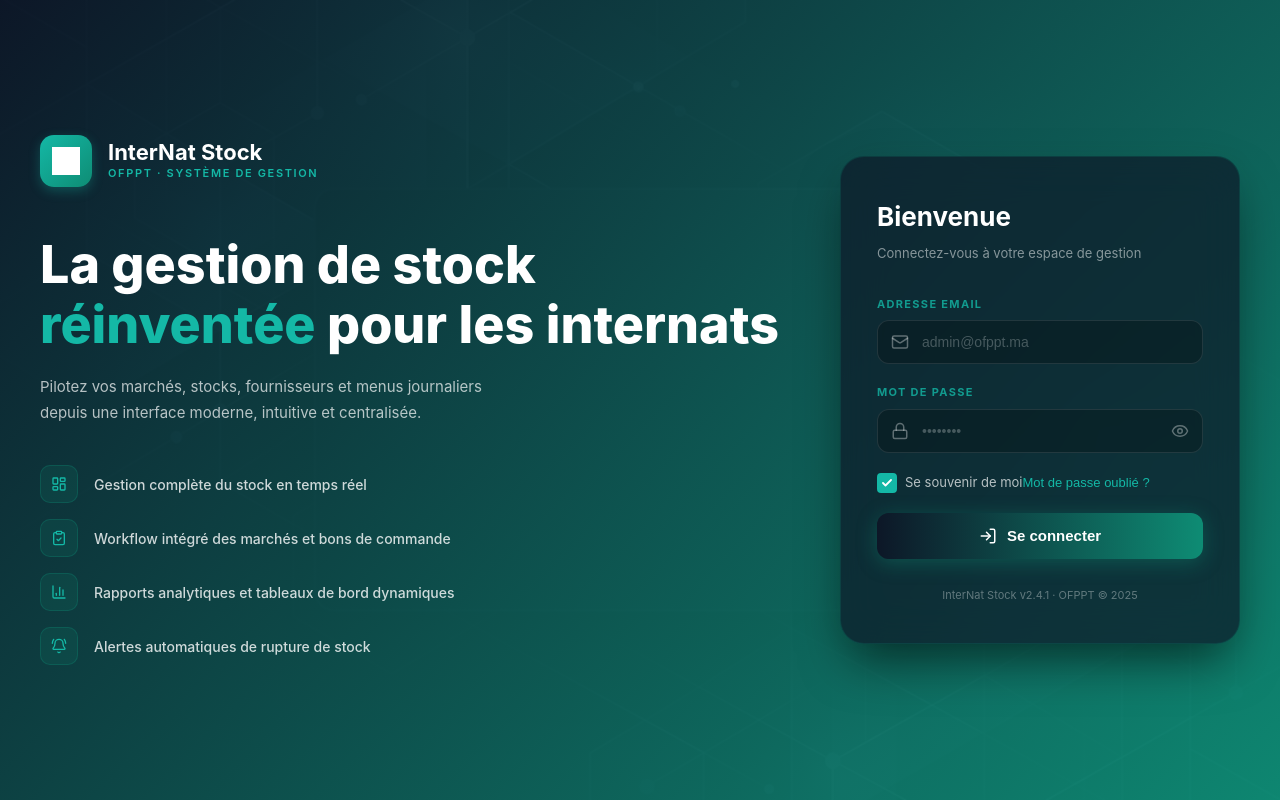
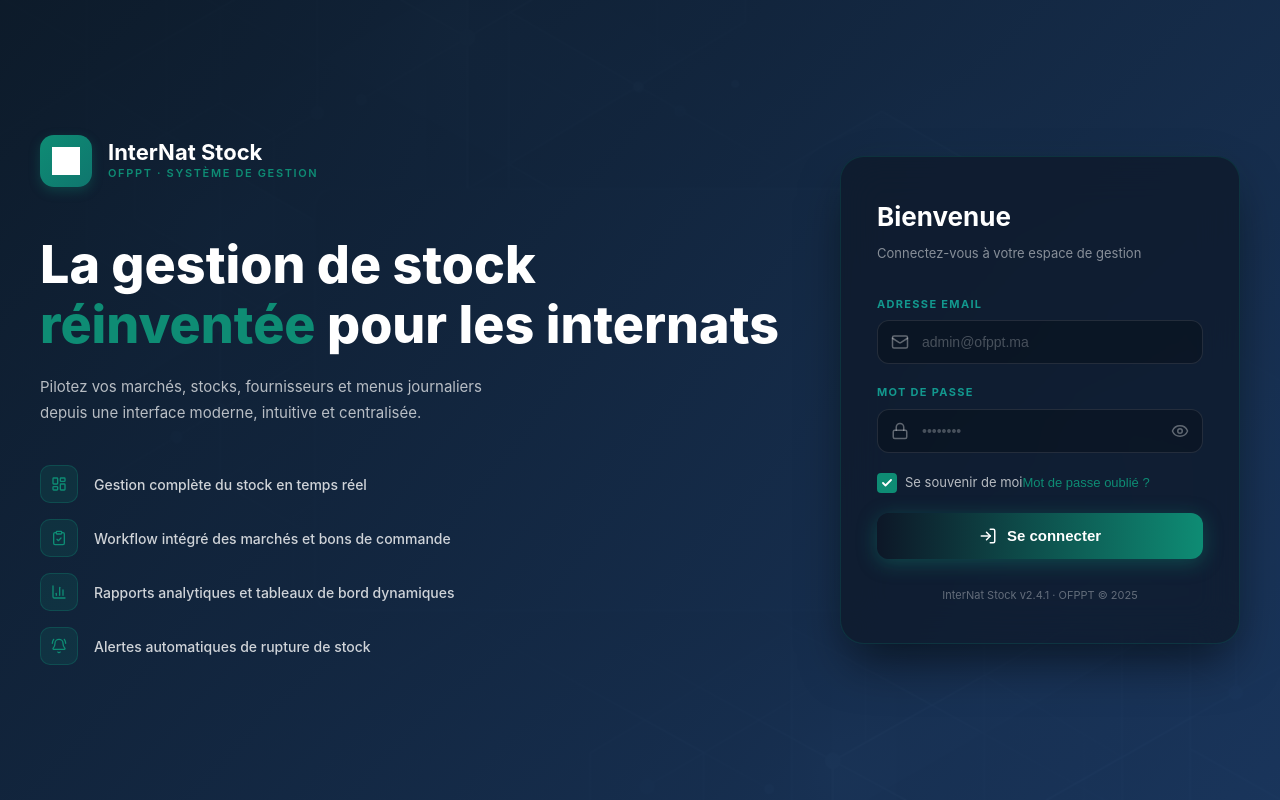
Before and after one commit to ZahiriAsma/projet-setnance, a React (Vite) app in the folder react-frontend/: page / in a window 1280 px wide. Built offline with nearby package versions, Linux system fonts and the light colour scheme.

Commit message:
Change LoginPage background to royal navy blue and form details to emerald green matching interior brand palette

```diff
--- a/react-frontend/src/components/LoginPage.jsx
+++ b/react-frontend/src/components/LoginPage.jsx
@@ -78,10 +78,10 @@
                         <div style={{
                             width: '64px', height: '64px', margin: '0 auto 20px',
                             background: 'rgba(14,140,116,0.15)',
-                            border: '2px solid #14b8a6', borderRadius: '50%',
+                            border: '2px solid #0e8c74', borderRadius: '50%',
                             display: 'flex', alignItems: 'center', justifyContent: 'center',
                         }}>
-                            <Mail style={{ width: '28px', height: '28px', color: '#14b8a6' }} />
+                            <Mail style={{ width: '28px', height: '28px', color: '#0e8c74' }} />
                         </div>
                         <h3 style={{ color: '#ffffff', fontSize: '20px', fontWeight: '700', margin: '0 0 10px' }}>
                             Email envoyé ! ✅
@@ -89,7 +89,7 @@
                         <p style={{ color: 'rgba(255, 255, 255, 0.6)', fontSize: '14px', lineHeight: '1.6', margin: '0 0 8px' }}>
                             Un lien de réinitialisation a été envoyé à
                         </p>
-                        <p style={{ color: '#14b8a6', fontWeight: '600', fontSize: '14px', margin: '0 0 24px' }}>
+                        <p style={{ color: '#0e8c74', fontWeight: '600', fontSize: '14px', margin: '0 0 24px' }}>
                             {email}
                         </p>
                         <p style={{ color: 'rgba(255, 255, 255, 0.45)', fontSize: '12px', margin: '0 0 28px', lineHeight: '1.6' }}>
@@ -115,7 +115,7 @@
                                 border: '1px solid rgba(14,140,116,0.3)', borderRadius: '14px',
                                 display: 'flex', alignItems: 'center', justifyContent: 'center',
                             }}>
-                                <Mail style={{ width: '22px', height: '22px', color: '#14b8a6' }} />
+                                <Mail style={{ width: '22px', height: '22px', color: '#0e8c74' }} />
                             </div>
                             <h3 style={{ color: '#ffffff', fontSize: '20px', fontWeight: '700', margin: '0 0 8px' }}>
                                 Mot de passe oublié ?
@@ -143,7 +143,7 @@
                                     <Mail style={{
                                         position: 'absolute', left: '14px', top: '50%',
                                         transform: 'translateY(-50%)', width: '18px', height: '18px',
-                                        color: focused ? '#14b8a6' : 'rgba(255,255,255,0.3)',
+                                        color: focused ? '#0e8c74' : 'rgba(255,255,255,0.3)',
                                         transition: 'color 0.2s',
                                     }} />
                                     <input
@@ -164,7 +164,7 @@
                                 fontWeight: '700', fontSize: '14px',
                                 cursor: loading ? 'not-allowed' : 'pointer',
                                 display: 'flex', alignItems: 'center',
-                                justifyContent: 'center', gap: '8px',
+                                justifycontent: 'center', gap: '8px',
                                 opacity: loading ? 0.75 : 1,
                                 boxShadow: '0 4px 15px rgba(14, 140, 116, 0.3)',
                             }}>
@@ -181,7 +181,7 @@
                                 alignItems: 'center', justifyContent: 'center', gap: '6px',
                                 transition: 'color 0.2s',
                             }}
-                                onMouseEnter={(e) => e.target.style.color = '#14b8a6'}
+                                onMouseEnter={(e) => e.target.style.color = '#0e8c74'}
                                 onMouseLeave={(e) => e.target.style.color = 'rgba(255,255,255,0.4)'}>
                                 <ArrowLeft style={{ width: '14px', height: '14px' }} />
                                 Retour à la connexion
@@ -239,7 +239,7 @@
 
             <div style={{
                 minHeight: '100vh', width: '100%',
-                backgroundImage: `linear-gradient(135deg, rgba(13, 23, 39, 0.95) 0%, rgba(14, 140, 116, 0.95) 100%), url(${cardBg})`,
+                backgroundImage: `linear-gradient(135deg, rgba(13, 27, 42, 0.98) 0%, rgba(26, 54, 93, 0.95) 100%), url(${cardBg})`,
                 backgroundSize: 'cover',
                 backgroundPosition: 'center',
                 backgroundAttachment: 'fixed',
@@ -258,22 +258,22 @@
                         <div style={{ display: 'flex', alignItems: 'center', gap: '16px', marginBottom: '48px' }}>
                             <div style={{
                                 width: '52px', height: '52px',
-                                background: 'linear-gradient(135deg, #14b8a6, #0e8c74)',
+                                background: 'linear-gradient(135deg, #0e8c74, #0f766e)',
                                 borderRadius: '14px',
                                 display: 'flex', alignItems: 'center', justifyContent: 'center', flexShrink: 0,
-                                boxShadow: '0 4px 12px rgba(20, 184, 166, 0.3)',
+                                boxShadow: '0 4px 12px rgba(14, 140, 116, 0.3)',
                             }}>
                                 <img src={logo} alt="Logo" style={{ width: '28px', height: '28px', objectFit: 'contain', filter: 'brightness(0) invert(1)' }} />
                             </div>
                             <div>
                                 <div style={{ fontSize: '22px', fontWeight: '700', lineHeight: '1.1', color: '#ffffff' }}>InterNat Stock</div>
-                                <div style={{ fontSize: '11px', color: '#14b8a6', fontWeight: '600', letterSpacing: '0.15em', textTransform: 'uppercase' }}>OFPPT · SYSTÈME DE GESTION</div>
+                                <div style={{ fontSize: '11px', color: '#0e8c74', fontWeight: '600', letterSpacing: '0.15em', textTransform: 'uppercase' }}>OFPPT · SYSTÈME DE GESTION</div>
                             </div>
                         </div>
 
                         <h1 style={{ fontSize: 'clamp(32px, 5vw, 52px)', fontWeight: '800', lineHeight: '1.15', margin: '0 0 20px 0', color: '#ffffff' }}>
                             La gestion de stock<br />
-                            <span style={{ color: '#14b8a6' }}>réinventée</span> pour les internats
+                            <span style={{ color: '#0e8c74' }}>réinventée</span> pour les internats
                         </h1>
 
                         <p style={{ color: 'rgba(255, 255, 255, 0.7)', fontSize: '15px', lineHeight: '1.7', margin: '0 0 40px 0', maxWidth: '460px' }}>
@@ -290,7 +290,7 @@
                                         borderRadius: '10px',
                                         display: 'flex', alignItems: 'center', justifyContent: 'center',
                                     }}>
-                                        {React.cloneElement(f.icon, { style: { ...f.icon.props.style, color: '#14b8a6' } })}
+                                        {React.cloneElement(f.icon, { style: { ...f.icon.props.style, color: '#0e8c74' } })}
                                     </div>
                                     <span style={{ color: 'rgba(255, 255, 255, 0.8)', fontSize: '14px', fontWeight: '500' }}>{f.text}</span>
                                 </div>
@@ -335,7 +335,7 @@
                                     <Mail style={{
                                         position: 'absolute', left: '14px', top: '50%', transform: 'translateY(-50%)',
                                         width: '18px', height: '18px',
-                                        color: focused === 'email' ? '#14b8a6' : 'rgba(255,255,255,0.35)',
+                                        color: focused === 'email' ? '#0e8c74' : 'rgba(255,255,255,0.35)',
                                         transition: 'color 0.2s'
                                     }} />
                                     <input
@@ -354,7 +354,7 @@
                                     <Lock style={{
                                         position: 'absolute', left: '14px', top: '50%', transform: 'translateY(-50%)',
                                         width: '18px', height: '18px',
-                                        color: focused === 'pwd' ? '#14b8a6' : 'rgba(255,255,255,0.35)',
+                                        color: focused === 'pwd' ? '#0e8c74' : 'rgba(255,255,255,0.35)',
                                         transition: 'color 0.2s'
                                     }} />
                                     <input
@@ -371,7 +371,7 @@
                                             color: 'rgba(255,255,255,0.35)', padding: 0, display: 'flex',
                                             transition: 'color 0.2s',
                                         }}
-                                        onMouseEnter={(e) => e.target.style.color = '#14b8a6'}
+                                        onMouseEnter={(e) => e.target.style.color = '#0e8c74'}
                                         onMouseLeave={(e) => e.target.style.color = 'rgba(255,255,255,0.35)'}
                                     >
                                         {showPassword ? <EyeOff style={{ width: '18px', height: '18px' }} /> : <Eye style={{ width: '18px', height: '18px' }} />}
@@ -385,8 +385,8 @@
                                     <div onClick={() => setRememberMe(!rememberMe)} style={{
                                         width: '16px', height: '16px', flexShrink: 0,
                                         borderRadius: '4px',
-                                        border: `2px solid ${rememberMe ? '#14b8a6' : 'rgba(255,255,255,0.2)'}`,
-                                        background: rememberMe ? '#14b8a6' : 'transparent',
+                                        border: `2px solid ${rememberMe ? '#0e8c74' : 'rgba(255,255,255,0.2)'}`,
+                                        background: rememberMe ? '#0e8c74' : 'transparent',
                                         display: 'flex', alignItems: 'center', justifyContent: 'center',
                                         cursor: 'pointer', transition: 'all 0.2s',
                                     }}>
@@ -403,12 +403,12 @@
                                     type="button" onClick={() => setShowForgot(true)}
                                     style={{
                                         background: 'none', border: 'none',
-                                        color: '#14b8a6', cursor: 'pointer',
+                                        color: '#0e8c74', cursor: 'pointer',
                                         fontWeight: '500', fontSize: '13px', padding: 0,
                                         transition: 'color 0.2s',
                                     }}
-                                    onMouseEnter={(e) => e.target.style.color = '#0e8c74'}
-                                    onMouseLeave={(e) => e.target.style.color = '#14b8a6'}
+                                    onMouseEnter={(e) => e.target.style.color = '#0f766e'}
+                                    onMouseLeave={(e) => e.target.style.color = '#0e8c74'}
                                 >
                                     Mot de passe oublié ?
                                 </button>
```
